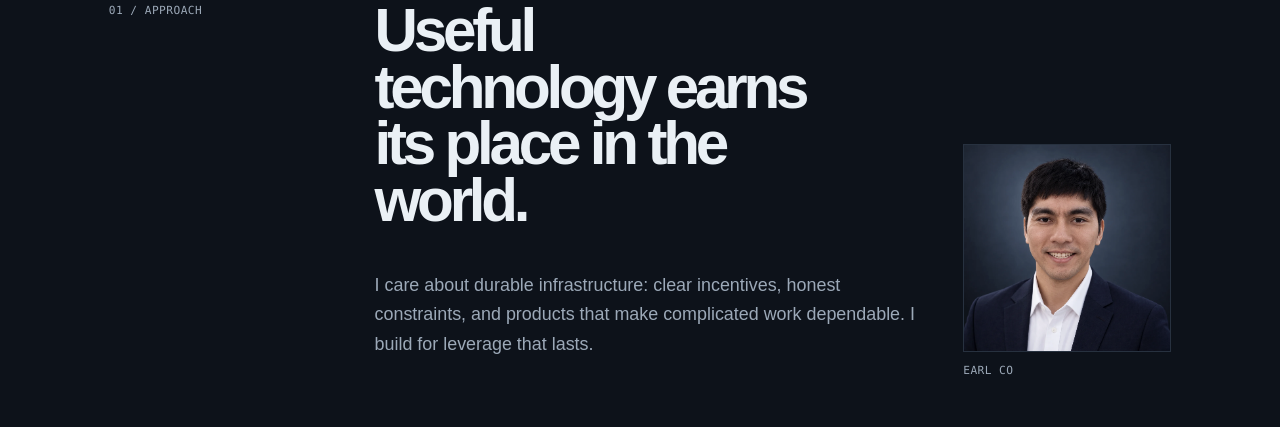
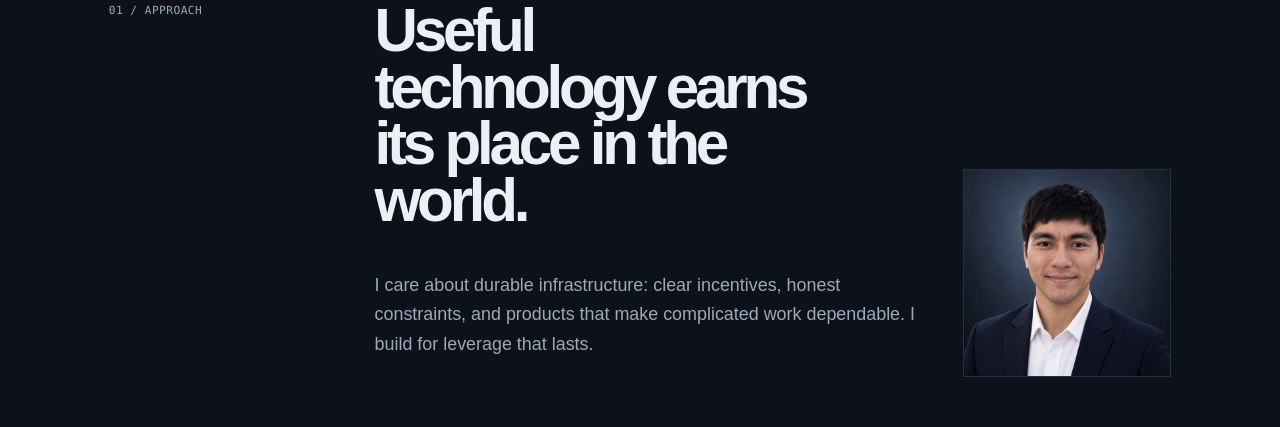
Before and after one commit to earlvanze/earlv-co, a plain HTML site: page index.html in a window 1280 px wide. Shown: the part 921-1348 px from the top of the page. Drawn offline with Linux system fonts and the light colour scheme.

Commit message:
Soften professional headshot expression

```diff
--- a/index.html
+++ b/index.html
@@ -74,10 +74,9 @@
           </div>
           <figure class="portrait">
             <picture>
-              <source srcset="/assets/earl-co-professional-headshot.webp" type="image/webp" />
-              <img src="/assets/earl-co-professional-headshot.png" alt="Earl Co" />
+              <source srcset="/assets/earl-co-professional-headshot-relaxed.webp" type="image/webp" />
+              <img src="/assets/earl-co-professional-headshot-relaxed.png" alt="Earl Co" />
             </picture>
-            <figcaption>Earl Co</figcaption>
           </figure>
         </div>
       </section>
```
Also changed, not shown: assets/earl-co-professional-headshot-relaxed.webp (added), 1 other file.
